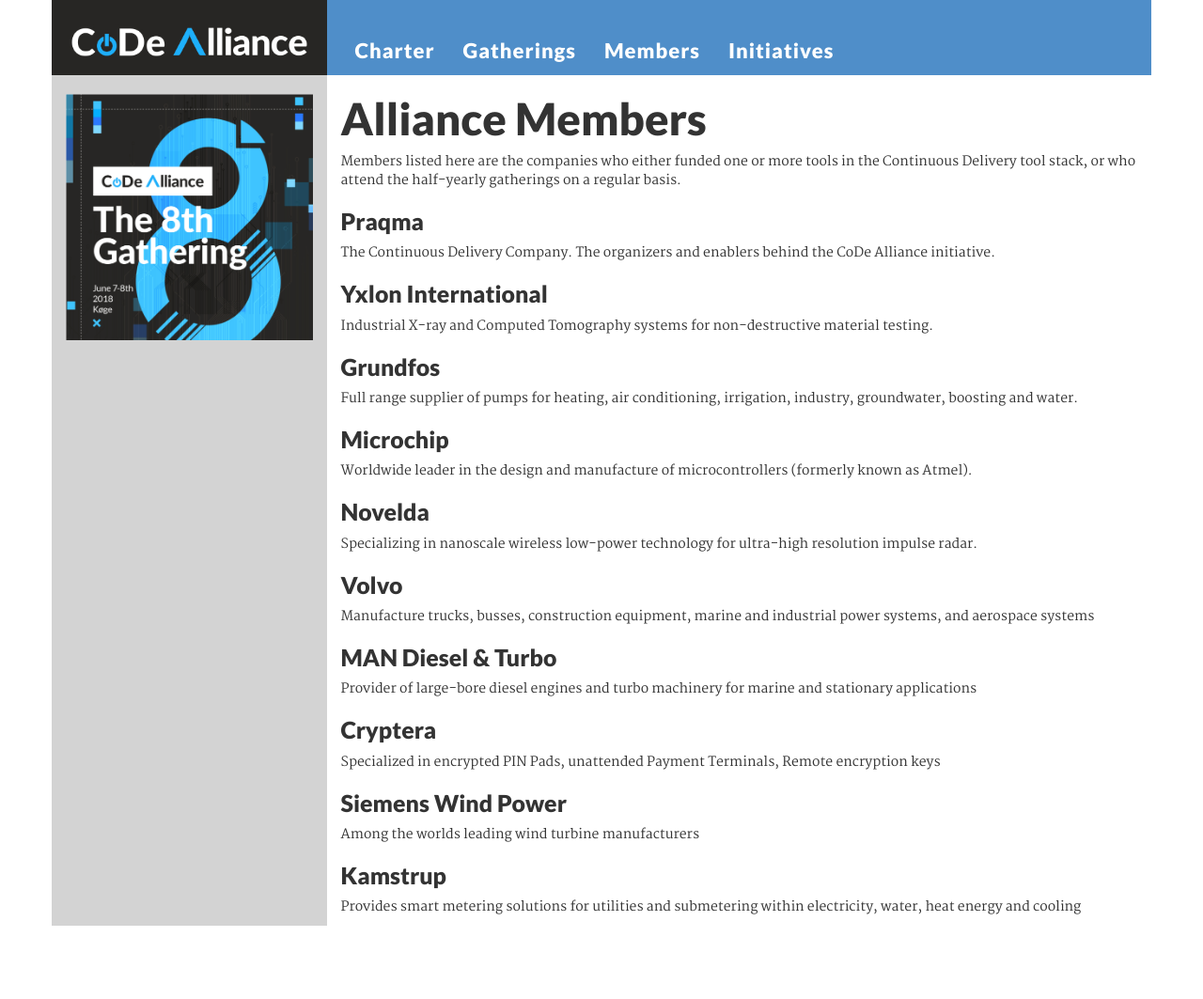
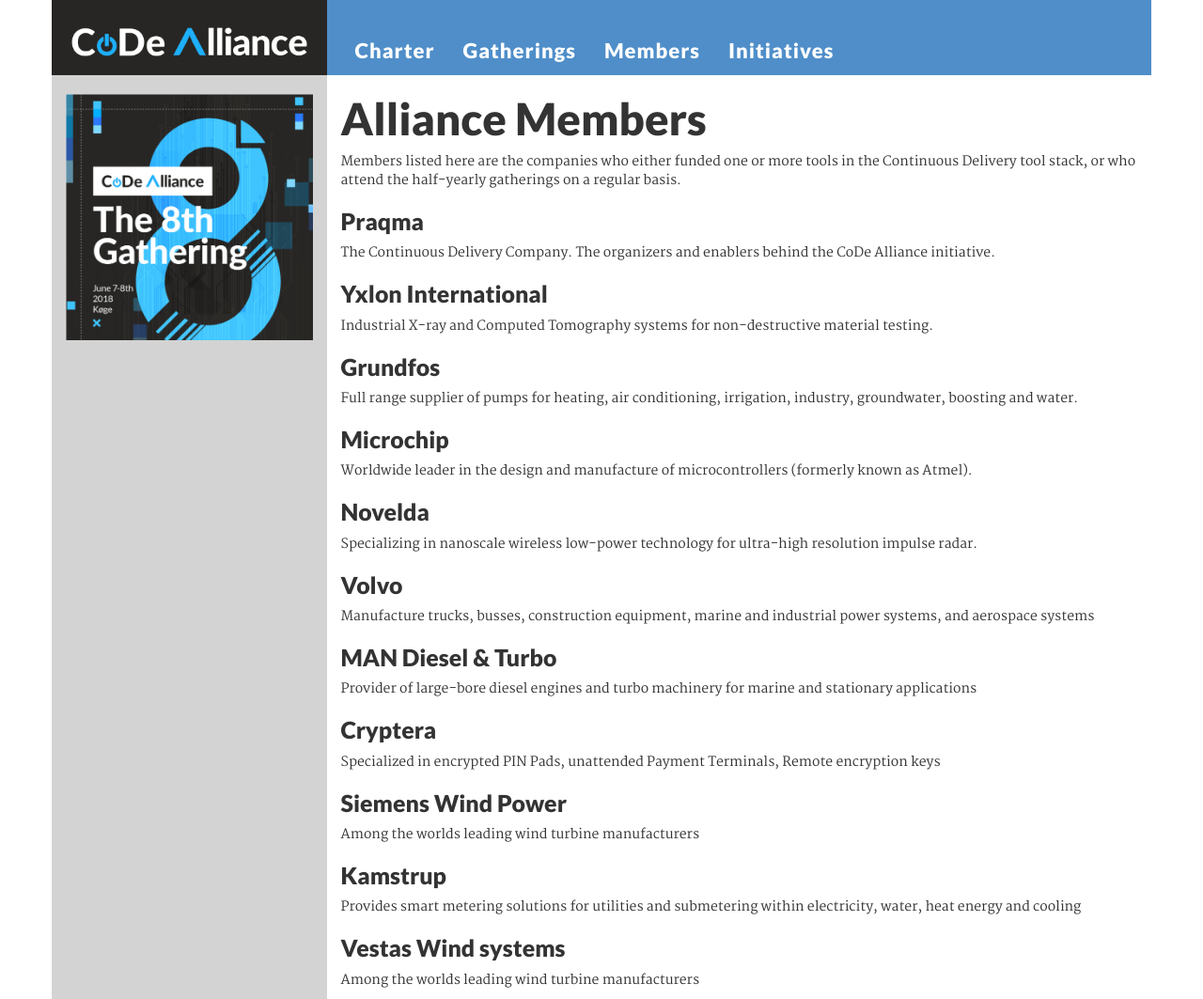
Before and after one commit to Praqma/web-alliance, a Jekyll site: the page built from _pages/members.md, in a window 1280 px wide. Shown: the whole page at 94% size. Built offline with Jekyll 4.4.1, drawn with Linux system fonts in a browser that asks for light colours; before the commit the page ends 985 px from its top, so only the background shows below that.

Commit message:
Added Vestas to members gallery, close #67

```diff
--- a/_pages/members.md
+++ b/_pages/members.md
@@ -33,3 +33,6 @@
 
 ## Kamstrup
 Provides smart metering solutions for utilities and submetering within electricity, water, heat energy and cooling
+
+## Vestas Wind systems
+Among the worlds leading wind turbine manufacturers
```
